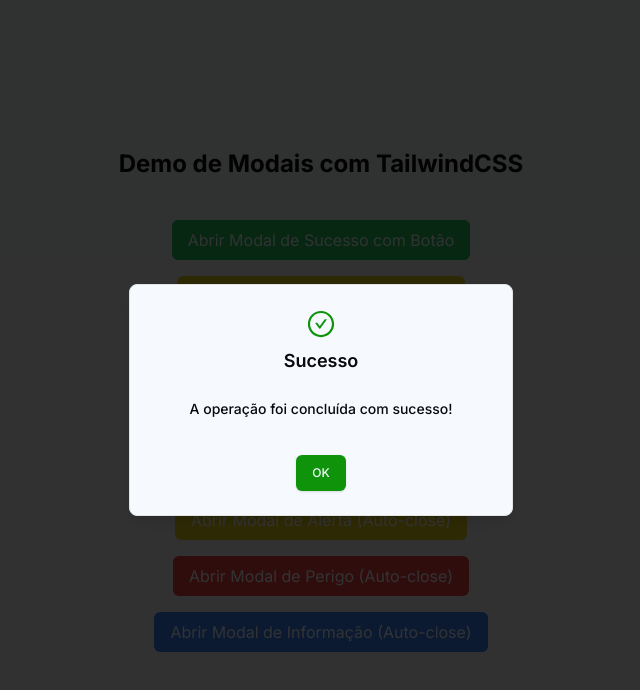
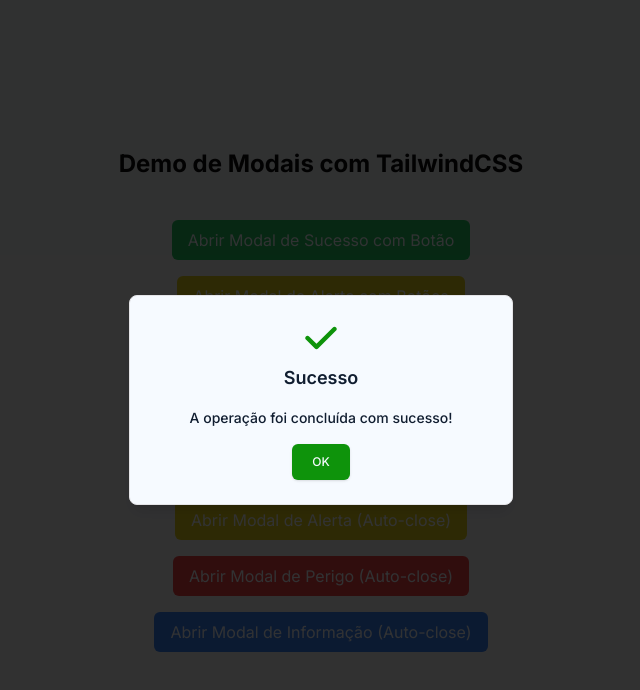
Before and after one commit to Tomas025/prontuario-eletronico, a Next.js app: page / in a window 1280 px wide. Both pictures are taken after a click on the button "Abrir Modal de Sucesso com Botão". Shown: the top 690 px of the page, without its empty margins (319-959 px from the left). Built offline with nearby package versions, Linux system fonts and the light colour scheme.

Commit message:
alterado espaçamento, fonte e cores do componente, e inclusão dar cor otherBlue/02 no tailwind

```diff
--- a/src/components/Modal/index.tsx
+++ b/src/components/Modal/index.tsx
@@ -1,11 +1,8 @@
 import React, { useEffect } from 'react';
 import { IconType } from 'react-icons';
-import {
-  AiOutlineCheckCircle,
-  AiOutlineExclamationCircle,
-  AiOutlineInfoCircle,
-  AiOutlineCloseCircle
-} from 'react-icons/ai';
+import { FaCheck } from 'react-icons/fa6';
+import { FiInfo, FiX } from 'react-icons/fi';
+import { GoAlert } from 'react-icons/go';
 
 import {
   AlertDialog,
@@ -40,15 +37,15 @@ interface ModalProps {
 const getIcon = (type: ModalType): IconType => {
   switch (type) {
     case 'success':
-      return AiOutlineCheckCircle;
+      return FaCheck;
     case 'warning':
-      return AiOutlineExclamationCircle;
+      return GoAlert;
     case 'danger':
-      return AiOutlineCloseCircle;
+      return FiX;
     case 'info':
-      return AiOutlineInfoCircle;
+      return FiInfo;
     default:
-      return AiOutlineInfoCircle;
+      return FiInfo;
   }
 };
 
@@ -78,7 +75,7 @@ const getButtonColor = (type: ModalType): string => {
     case 'danger':
       return 'bg-red/01 hover:bg-red/02';
     case 'info':
-      return 'bg-otherBlue hover:bg-otherBlue';
+      return 'bg-otherBlue hover:bg-otherBlue/02';
     default:
       return 'bg-gray/01 hover:bg-gray/04';
   }
@@ -107,23 +104,25 @@ const Modal: React.FC<ModalProps> = ({
 
   return (
     <AlertDialog open={isOpen} onOpenChange={onClose}>
-      <AlertDialogContent className="max-w-sm p-6 rounded-lg shadow-lg bg-white text-center border border-gray-03">
-        <AlertDialogHeader className="flex flex-col items-center justify-center mb-2">
-          <Icon className={`text-3xl ${getIconColor(type)}`} />
-          <AlertDialogTitle className="subTitle mt-1">{title}</AlertDialogTitle>
+      <AlertDialogContent className="max-w-sm rounded-lg shadow-lg bg-white text-center border border-gray-03">
+        <AlertDialogHeader className="flex flex-col items-center justify-center">
+          <Icon className={`text-4xl ${getIconColor(type)}`} />
+          <AlertDialogTitle className="title text-blue/01">
+            {title}
+          </AlertDialogTitle>
         </AlertDialogHeader>
-        <AlertDialogDescription className="text text-gray-02 mb-3">
+        <AlertDialogDescription className="text px-4 text-blue/01">
           {message}
         </AlertDialogDescription>
 
         {/* Centralizando o Footer e os Botões */}
         {buttons && buttons.length > 0 && (
-          <AlertDialogFooter className="flex !justify-center space-x-2 mt-2">
+          <AlertDialogFooter className="flex !justify-center space-x-3">
             {buttons.map((button, index) => (
               <AlertDialogAction
                 key={index}
                 onClick={button.onClick}
-                className={`px-4 py-2 rounded-md font-medium text-xs text-white ${getButtonColor(button.color || type)}`}
+                className={`px-5 py-3 rounded-md font-medium text-xs text-white ${getButtonColor(button.color || type)}`}
               >
                 {button.label}
               </AlertDialogAction>
--- a/tailwind.config.ts
+++ b/tailwind.config.ts
@@ -34,6 +34,7 @@ const config: Config = {
         yellow: '#E2CE19',
         orange: '#EB9617',
         otherBlue: '#29A7F5',
+        'otherBlue/02': '#23638A',
         card: {
           DEFAULT: 'hsl(var(--card))',
           foreground: 'hsl(var(--card-foreground))'
```
